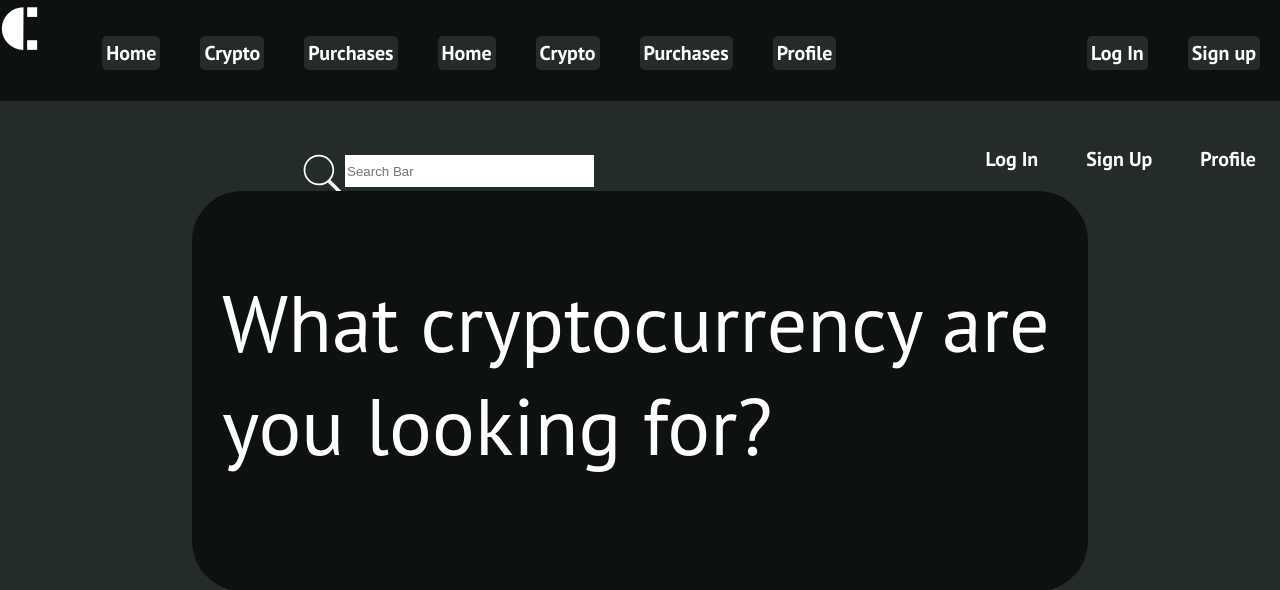
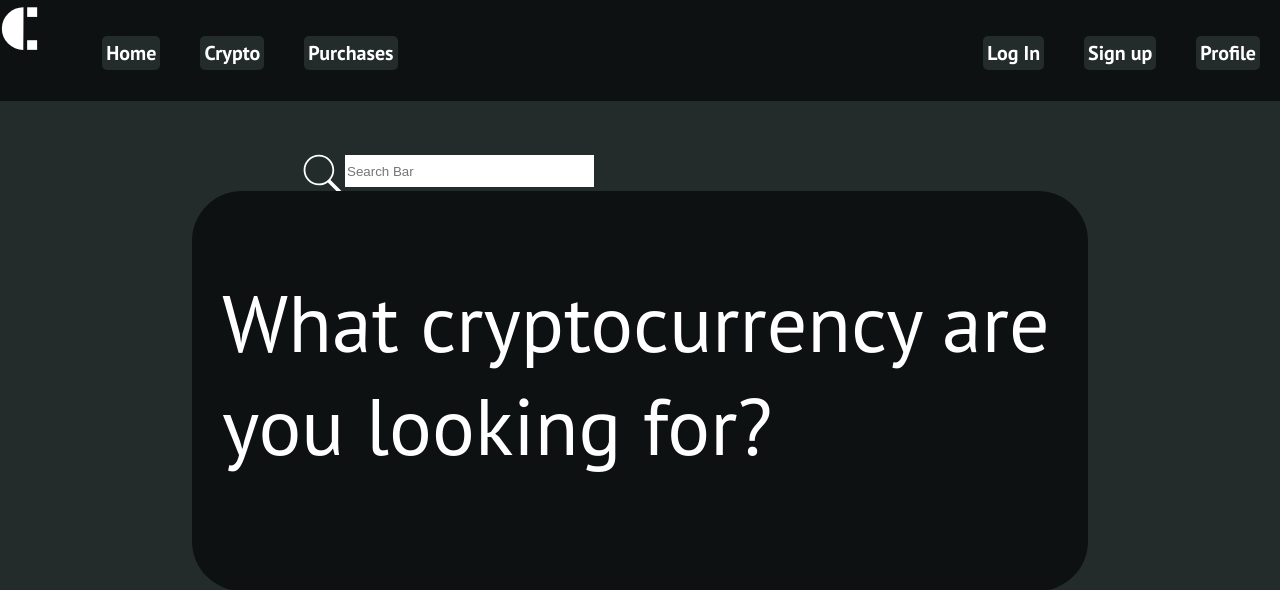
Before and after one commit to Filip-Nachov/Crypto-Predicter, a Flask app: page /crypto in a window 1280 px wide. Shown: the top 590 px of the page. Run offline with Flask 3, Linux system fonts and the light colour scheme.

Commit message:
Made good redirecting fixed some issues involving the merge

```diff
--- a/templates/crypto.html
+++ b/templates/crypto.html
@@ -15,19 +15,11 @@
 				<li><a href="{{url_for('home')}}">Home</a></li>
 				<li><a href="{{url_for('crypto')}}">Crypto</a></li>
 				<li><a href="{{url_for('purchases')}}">Purchases</a></li>
-                <li><a href="./">Home</a></li>
-                <li><a href="crypto.html">Crypto</a></li>
-                <li><a href="purchases.html">Purchases</a></li>
-                 <li><a href="profile.html">Profile</a></li>
             </ul>
             <ul class="nav">
 				<li><a href="{{url_for('login')}}">Log In</a></li>
 				<li><a href="{{url_for('register')}}">Sign up</a></li>
-            </ul>
-            <ul class="nav">
-                <li><a href="login.html">Log In</a></li>
-                <li><a href="signup.html">Sign Up</a></li>
-                <li><a href="profile.html">Profile</a></li>
+				<li><a href="{{url_for('profile')}}">Profile</a>
             </ul>
         </div>
         <div class="container">
--- a/templates/purchases.html
+++ b/templates/purchases.html
@@ -13,16 +13,13 @@
             <img src="../static/images/logo.svg" class="logo" alt="Logo">
             <ul class="pages">
 				<li><a href="{{url_for('home')}}">Home</a></li>
-                <li><a href="./">Home</a></li>
                 <li><a href="{{url_for('crypto')}}">Crypto</a></li>
                 <li><a href="{{url_for('purchases')}}">Purchases</a></li>
             </ul>
             <ul class="nav">
 				<li><a href="{{url_for('login')}}">Log In</a></li>
 				<li><a href="{{url_for('register')}}">Sign Up</a></li>
-                <li><a href="login.html">Log In</a></li>
-                <li><a href="signup.html">Sign Up</a></li>
-                 <li><a href="profile.html">Profile</a></li>
+				<li><a href="{{url_for('profile')}}">Profile</a></li>
             </ul>
         </div>
         <div class="flex-container">
--- a/templates/signup.html
+++ b/templates/signup.html
@@ -20,9 +20,7 @@
 
                 <li><a href="{{url_for('login')}}">Log In</a></li>
 				<li><a href="{{url_for('register')}}">Sign Up</a></li>
-                <li><a href="login.html">Log In</a></li>
-                <li><a href="signup.html">Sign Up</a></li>
-                 <li><a href="profile.html">Profile</a></li>
+                 <li><a href="{{url_for('profile')}}">Profile</a></li>
             </ul>
         </div>
 
```
Also changed, not shown: templates/editprofile.html (+6 -6 lines), templates/login.html (+3 -6 lines).
